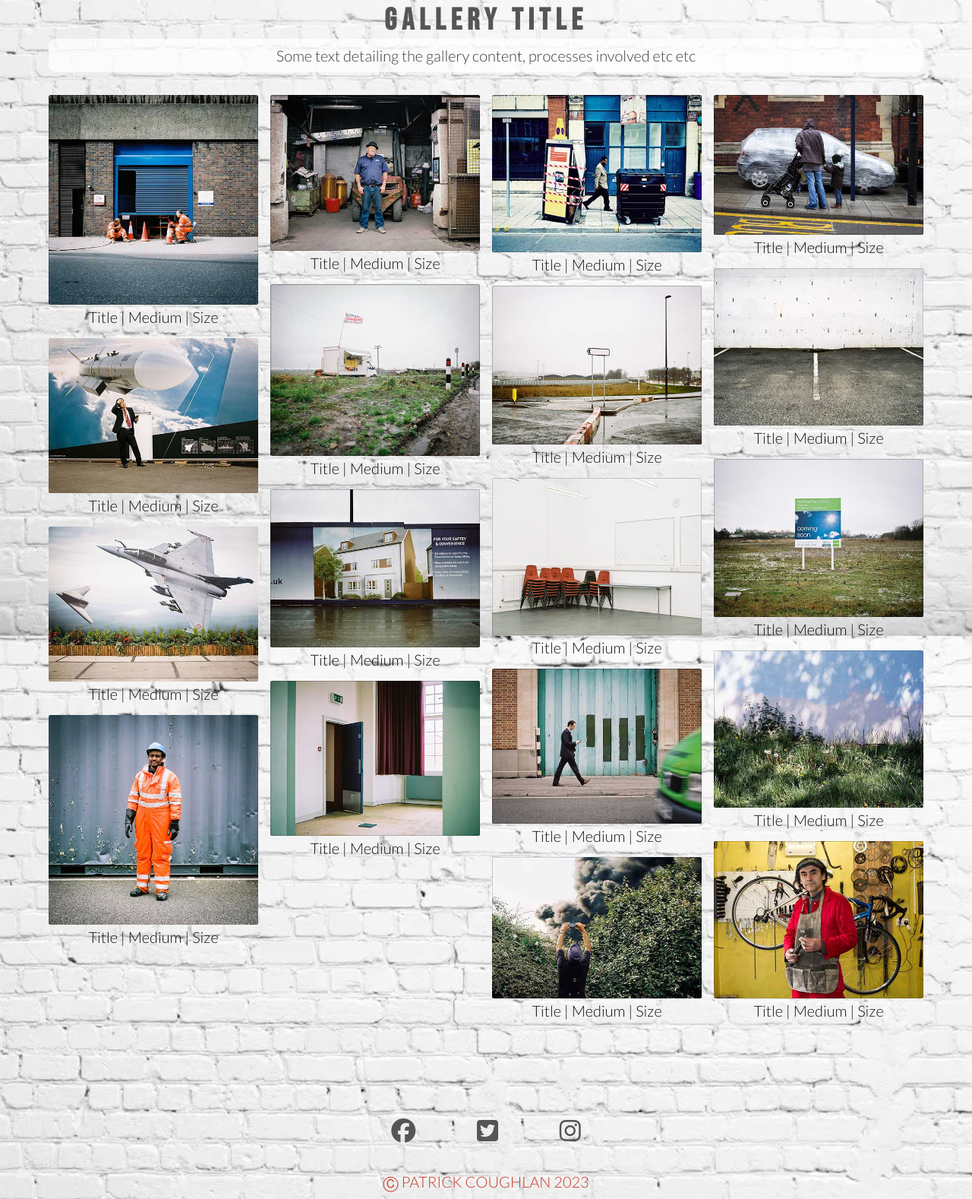
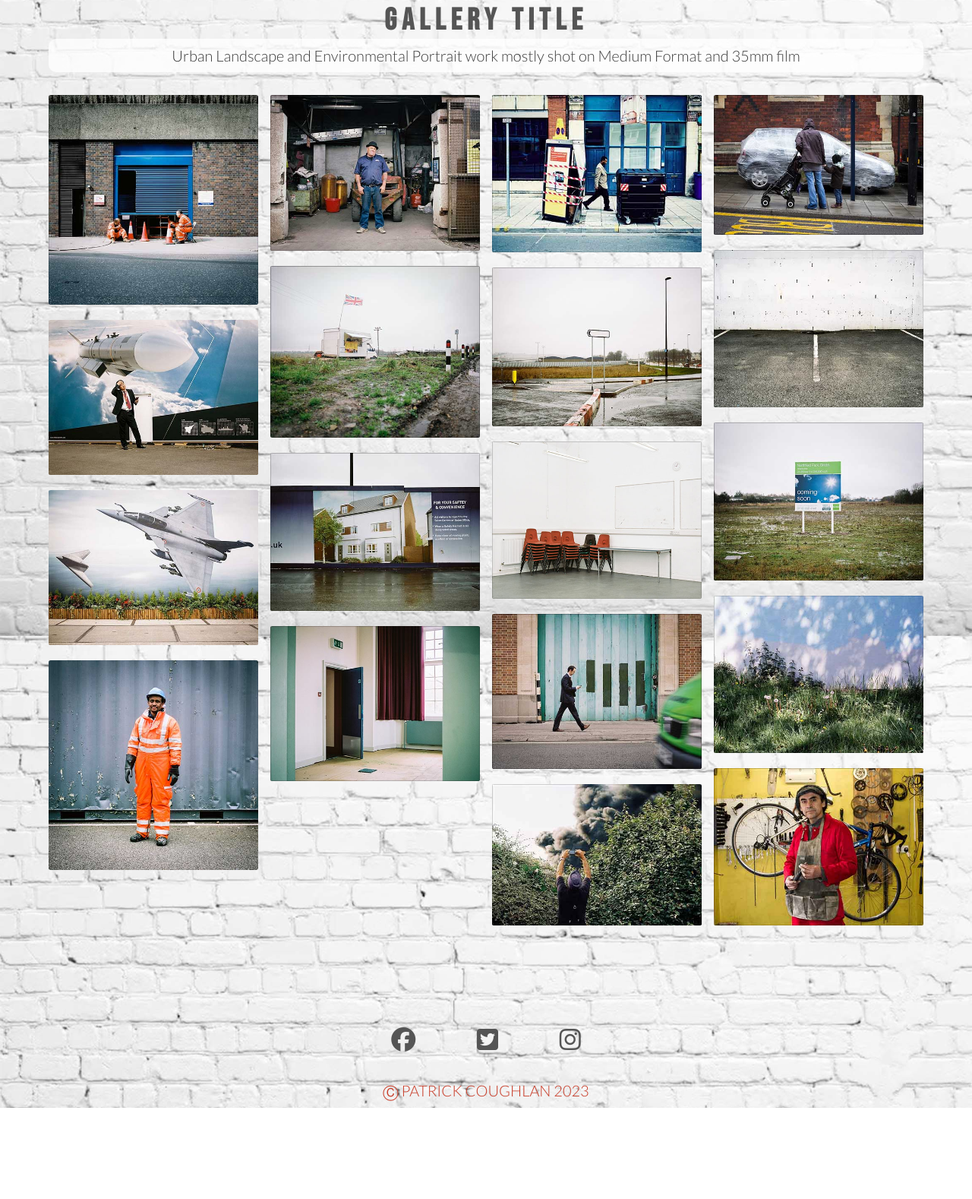
Before and after one commit to p-coughlan/artist, a plain HTML site: page photo.html in a window 1280 px wide. Shown: the part 186-1764 px from the top of the page at 76% size. After the commit the page ends 1644 px from the top, so only its background shows below. Drawn offline with Linux system fonts and the light colour scheme.

Commit message:
update README

```diff
--- a/assets/css/style.css
+++ b/assets/css/style.css
@@ -289,7 +289,7 @@ textarea {
 img {
     width: 100%;
     border-radius: 1%;
-  }
+}
 
 .gallery_p {
     background-color: white;
@@ -301,7 +301,6 @@ img {
     filter: opacity(0.75);
     color: black;
     border-radius: 10px;
-
 }
 
   .masonry {
@@ -309,7 +308,7 @@ img {
       column-gap: 16px;
       margin: 0 auto;
       width: 90%;
-  }
+}
 
   .masonry .mItem {
     display: inline-block;
--- a/photo.html
+++ b/photo.html
@@ -44,96 +44,96 @@
 <!-- Masonry Gallery -->
    <section>
     <h2>GALLERY TITLE</h2>
-    <p class="gallery_p">Some text detailing the gallery content, processes involved etc etc</p>
+    <p class="gallery_p">Urban Landscape and Environmental Portrait work mostly shot on Medium Format and 35mm film</p>
     <div class="masonry">
         <div class="mItem">
           <img src="assets/img/p0.jpg" alt="Railway workers enjoying a break in urban landscape">
-          <p>Title | Medium | Size</p>
+          <p></p>
         </div>
 
         <div class="mItem">
           <img src="assets/img/p1.jpg" alt="Business man looking stressed in front of missile weaponary advertisement">
-          <p>Title | Medium | Size</p>
+          <p></p>
         </div>
 
         <div class="mItem">
           <img src="assets/img/p2.jpg" alt="Fighter jets on hoarding behind planted flowers">
-          <p>Title | Medium | Size</p>
+          <p></p>
         </div>
 
         <div class="mItem">
           <img src="assets/img/p3.jpg" alt="Workman in orange hi-vis suit standing in front of metal container">
-          <p>Title | Medium | Size</p>
+          <p></p>
         </div>
 
         <div class="mItem">
           <img src="assets/img/p4.jpg" alt="Scrapyard owner pictured in front of his business">
-          <p>Title | Medium | Size</p>
+          <p></p>
         </div>
 
         <div class="mItem">
           <img src="assets/img/p5.jpg" alt="Kebab van in bleak british lay-by">
-          <p>Title | Medium | Size</p>
+          <p></p>
         </div>
 
         <div class="mItem">
           <img src="assets/img/p6.jpg" alt="Advertising hoarding for proposed housing development">
-          <p>Title | Medium | Size</p>
+          <p></p>
         </div>
 
         <div class="mItem">
           <img src="assets/img/p7.jpg" alt="Empty room at vacated youth hostel, earmarked for development">
-          <p>Title | Medium | Size</p>
+          <p></p>
         </div>
 
         <div class="mItem">
           <img src="assets/img/p8.jpg" alt="Man walking along street in urban landscape">
-          <p>Title | Medium | Size</p>
+          <p></p>
         </div>
 
         <div class="mItem">
           <img src="assets/img/p9.jpg" alt="Signpost with no text on on development site where work is halted">
-          <p>Title | Medium | Size</p>
+          <p></p>
         </div>
 
         <div class="mItem">
             <img src="assets/img/p10.jpg" alt="White room with red and black chairs stacked in corner">
-            <p>Title | Medium | Size</p>
+            <p></p>
           </div>
 
           <div class="mItem">
             <img src="assets/img/p11.jpg" alt="Texting man walking past metal shuttered door in urban landscape">
-            <p>Title | Medium | Size</p>
+            <p></p>
           </div>
 
           <div class="mItem">
             <img src="assets/img/p12.jpg" alt="Man taking photo over a bush of unexplained cloud of thick smoke in background">
-            <p>Title | Medium | Size</p>
+            <p></p>
           </div>
 
           <div class="mItem">
             <img src="assets/img/p13.jpg" alt="Woman with child and buggy stopped to observe car wrapped in cling-film">
-            <p>Title | Medium | Size</p>
+            <p></p>
           </div>
 
           <div class="mItem">
             <img src="assets/img/p14.jpg" alt="Minimal, monotone photo of car park detail of floor meeting wall">
-            <p>Title | Medium | Size</p>
+            <p></p>
           </div>
 
           <div class="mItem">
             <img src="assets/img/p15.jpg" alt="Advertising hoarding of proposed development against empty, bleak backdrop">
-            <p>Title | Medium | Size</p>
+            <p></p>
           </div>
 
           <div class="mItem">
             <img src="assets/img/p16.jpg" alt="Micro landscape of grass and shrubs against urban wall">
-            <p>Title | Medium | Size</p>
+            <p></p>
           </div>
 
           <div class="mItem">
             <img src="assets/img/p17.jpg" alt="Bikeshop owner wearing red overalls in his workshop">
-            <p>Title | Medium | Size</p>
+            <p></p>
           </div>
 
       </div>
```
Also changed, not shown: assemblage.html (+11 -11 lines), index.html (+11 -6 lines), print.html (+11 -11 lines), 1 other file.
